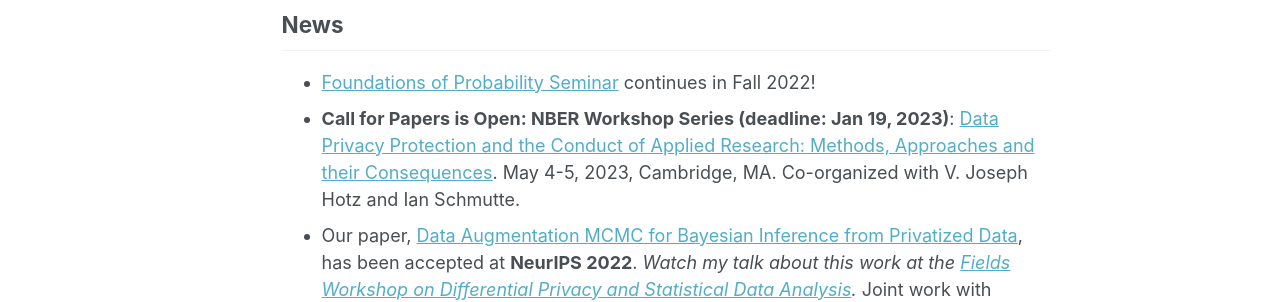
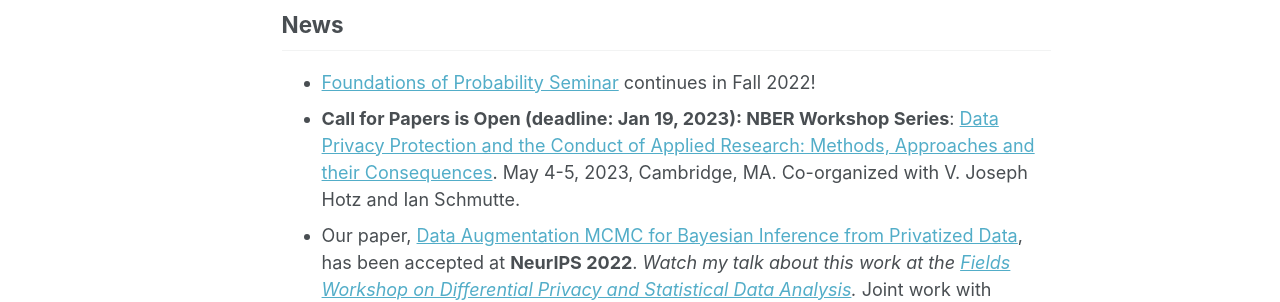
Before and after one commit to RuobinGong/RuobinGong.github.io, a Jekyll site: the page built from _pages/home.md, in a window 1280 px wide and 1239 px high. Shown: the part 459-761 px from the top of the window. Built offline with Jekyll 4.4.1, drawn with Linux system fonts in a browser that asks for light colours; some web fonts are replaced.

```diff
--- a/_pages/home.md
+++ b/_pages/home.md
@@ -18,7 +18,7 @@ I'm an Assistant Professor of Statistics at [Rutgers University](https://www.sta
 
 
 * [Foundations of Probability Seminar](https://foundationsofprobabilityseminar.com) continues in Fall 2022!
-* **Call for Papers is Open: NBER Workshop Series (deadline: Jan 19, 2023)**: [Data Privacy Protection and the Conduct of Applied Research: Methods, Approaches and their Consequences](https://www.nber.org/data-privacy-protection-and-conduct-applied-research-methods-approaches-and-their-consequences). May 4-5, 2023, Cambridge, MA. Co-organized with V. Joseph Hotz and Ian Schmutte.
+* **Call for Papers is Open (deadline: Jan 19, 2023): NBER Workshop Series**: [Data Privacy Protection and the Conduct of Applied Research: Methods, Approaches and their Consequences](https://www.nber.org/data-privacy-protection-and-conduct-applied-research-methods-approaches-and-their-consequences). May 4-5, 2023, Cambridge, MA. Co-organized with V. Joseph Hotz and Ian Schmutte.
 * Our paper, [Data Augmentation MCMC for Bayesian Inference from Privatized Data](https://ruobingong.github.io/publication/2022-06-01-DAMCMC), has been accepted at **NeurIPS 2022**. _Watch my talk about this work at the [Fields Workshop on Differential Privacy and Statistical Data Analysis](http://www.fields.utoronto.ca/talks/Data-Augmentation-MCMC-Bayesian-Inference-Privatized-Data)._ Joint work with Nianqiao Ju, Jordan Awan, and Vinayak Rao of Purdue Univerity.
 * **Harvard Data Science Review** Special Issue 2 - [Differential Privacy and the 2020 Census: Can We Make Data Both Private and Useful](https://hdsr.mitpress.mit.edu/specialissue2)?  _**Listen to the podcast** with Co-Editors Erica Groshen, Salil Vadhan and myself ([Podbean](https://hdsr.podbean.com/e/differential-privacy-for-the-2020-us-census-can-we-make-data-both-private-and-useful-part-1/)/[Apple](https://podcasts.apple.com/us/podcast/differential-privacy-for-the-2020-u-s-census-can-we/id1558728983?i=1000571597321)/[Spotify](https://open.spotify.com/episode/4A9ahGLv5r58LJX8Alxg19))_
 * **DIMACS Workshop**: [Analysis of Census Noisy Measurement Files and Differential Privacy](http://dimacs.rutgers.edu/events/details?eID=2038). April 28-29, 2022, New Brunswick, NJ. Co-organized with Cynthia Dwork, Weijie Su, and Linjun Zhang. _**Videos are now available!** (watch on [YouTube](https://www.youtube.com/playlist?list=PLKVCRT3MRed733-w2Lo2yvCAkac9zdIVj))_
```
